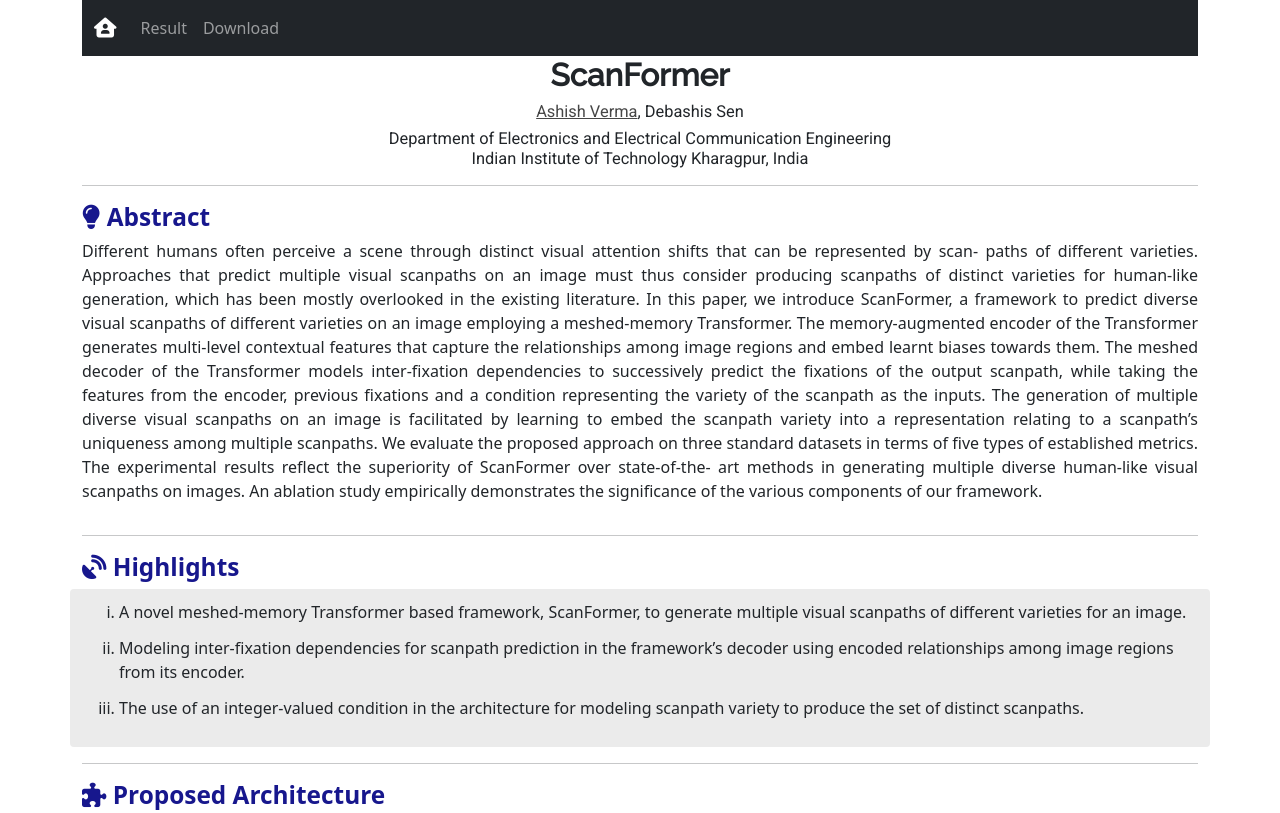
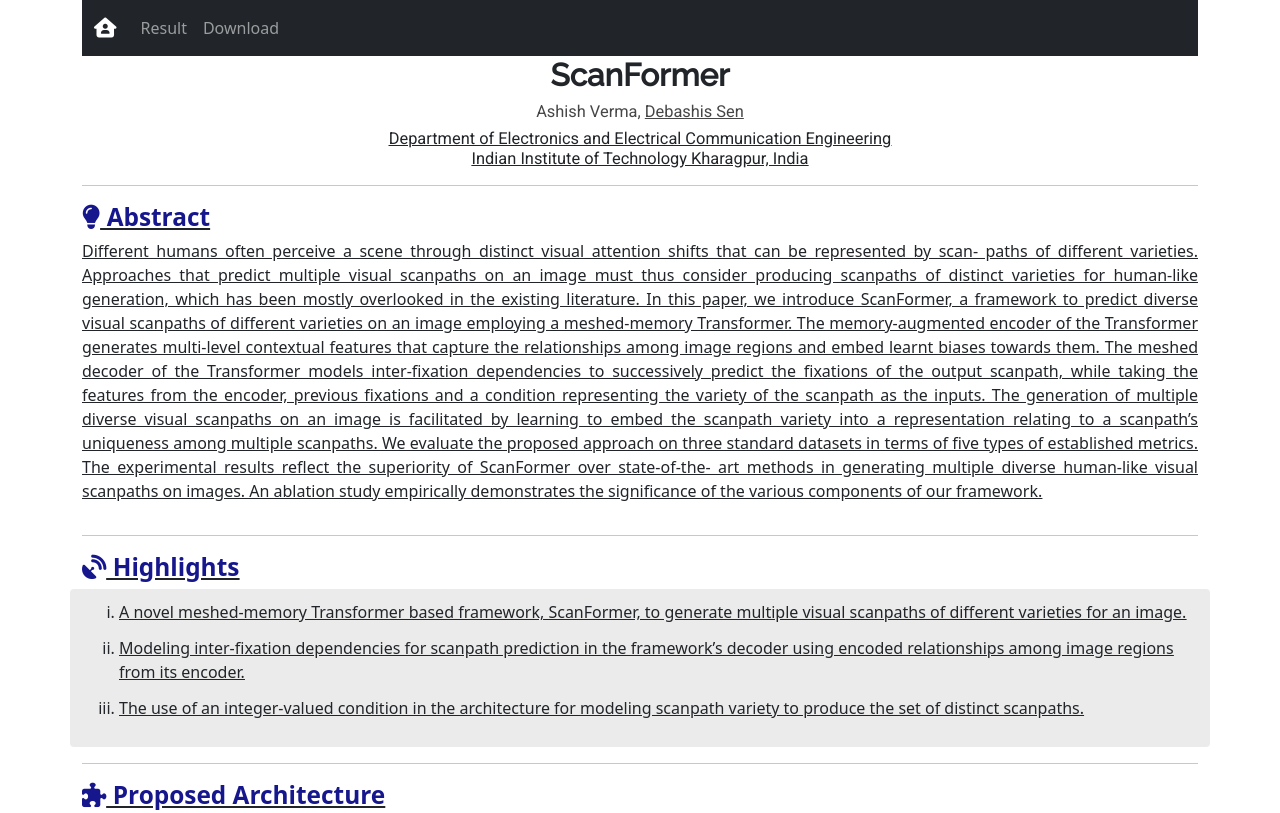
Before and after one commit to sendebashis/sendebashis.github.io, a plain HTML site: page ScanFormer.html in a window 1280 px wide. Shown: the top 813 px of the page. Drawn offline with nearby package versions, Linux system fonts and the light colour scheme; files whose address does not match are found by name.

Commit message:
Fourth commit

```diff
--- a/ScanFormer.html
+++ b/ScanFormer.html
@@ -98,7 +98,7 @@
           font-family: 'Roboto', sans-serif;
         ">
             <a href="https://github.com/sendebashis" target="_blank" style="text-decoration: none; color: rgb(70, 70, 70)"
-                onmouseover="this.style.color='gray'" onmouseout="this.style.color='rgb(70, 70, 70)'"><u>Ashish Verma</u></a>, Debashis Sen
+                onmouseover="this.style.color='gray'" onmouseout="this.style.color='rgb(70, 70, 70)'">Ashish Verma, <u>Debashis Sen<u></a>
         </h2>
 
         <!--Institution Name-->
```
